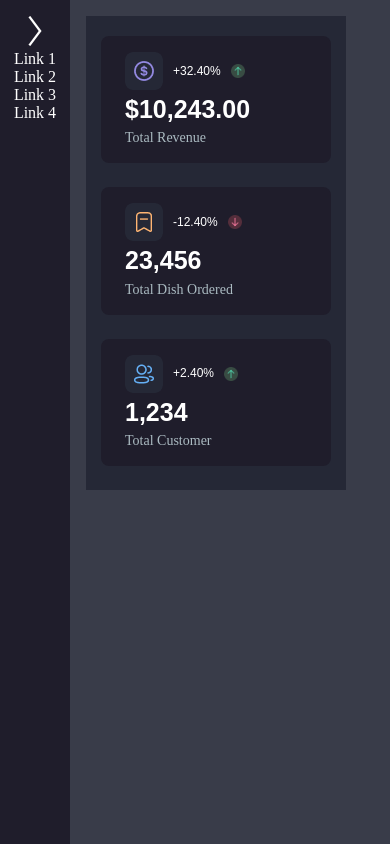
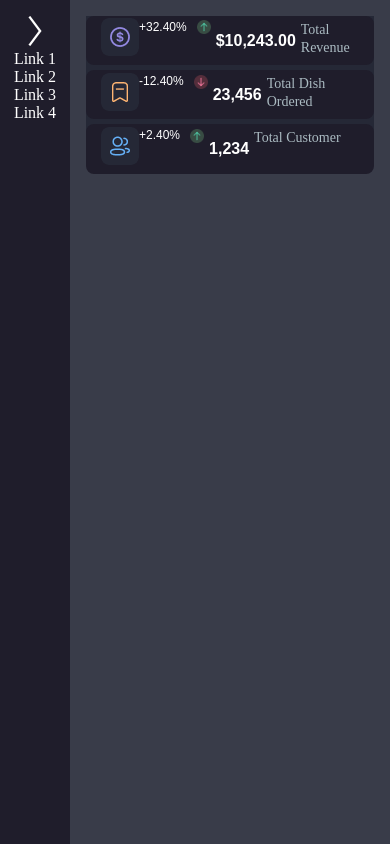
Before and after one commit to altugaltuner/food-order-altug, a React (Vite) app: page / in a window 390 px wide. Built offline with nearby package versions, Linux system fonts and the light colour scheme; no server answers; the database is empty; sample sign-in values are in the browser's storage.

Commit message:
Update DashboardHeader.scss

```diff
--- a/src/components/DashboardHeader/DashboardHeader.scss
+++ b/src/components/DashboardHeader/DashboardHeader.scss
@@ -1,7 +1,7 @@
 .dashboard-header-main {
     display: flex;
     flex-direction: row;
-    width: 720px;
+    width: 600px;
     height: 143px;
     gap: 24px;
     background-color: #252836;
@@ -13,7 +13,7 @@
         gap: 5px;
         padding: 16px;
         border-radius: 8px;
-        width: 30%;
+        width: 33%;
 
         .logos-dashboard {
             height: 33%;
@@ -68,21 +68,40 @@
     }
 }
 
-@media screen and (max-width: 860px) {
+@media screen and (max-width: 710px) {
     .dashboard-header-main {
-        width: 260px;
-        gap: 0;
-        justify-content: center;
-        align-items: center;
-        flex-direction: column;
-        height: 100%;
-        padding-top: 20px;
+        width: 100%;
+        gap: 3px;
 
         .dashboard-part {
-            width: 230px;
-            gap: 0;
-            padding: 16px 24px;
-            margin-bottom: 24px;
+            width: 33%;
         }
     }
 }
+
+@media screen and (max-width: 500px) {
+    .dashboard-header-main {
+        width: 100%;
+        gap: 5px;
+        display: flex;
+        flex-direction: column;
+
+
+        .dashboard-part {
+            width: 100%;
+            display: flex;
+            flex-direction: row;
+            padding: 5px;
+
+            .price-of-dashboard {
+                font-size: 16px;
+            }
+
+            .logos-dashboard {
+                .icon-dolar {
+                    transform: translate(10px, 10px);
+                }
+            }
+        }
+    }
+}
```
